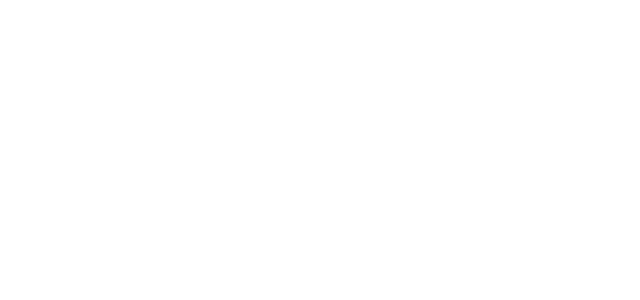
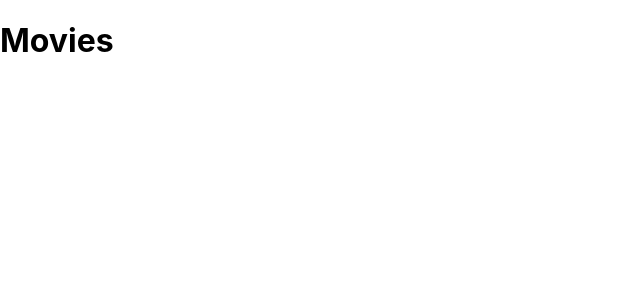
Before and after one commit to Kvyne/phase-2-Group3-project, a React (Create React App) app in the folder movie-app/: page / in a window 1280 px wide. Shown: the top 300 px of the page, without its empty margins (0-640 px from the left). Built offline with nearby package versions, Linux system fonts and the light colour scheme.

Commit message:
passed prop heading

```diff
--- a/movie-app/src/App.js
+++ b/movie-app/src/App.js
@@ -2,7 +2,7 @@
 function App() {
   return (
     <div>
-     < MovieHeader />
+     < MovieHeader heading = 'Movies' />
     </div>
   );
 }
```
